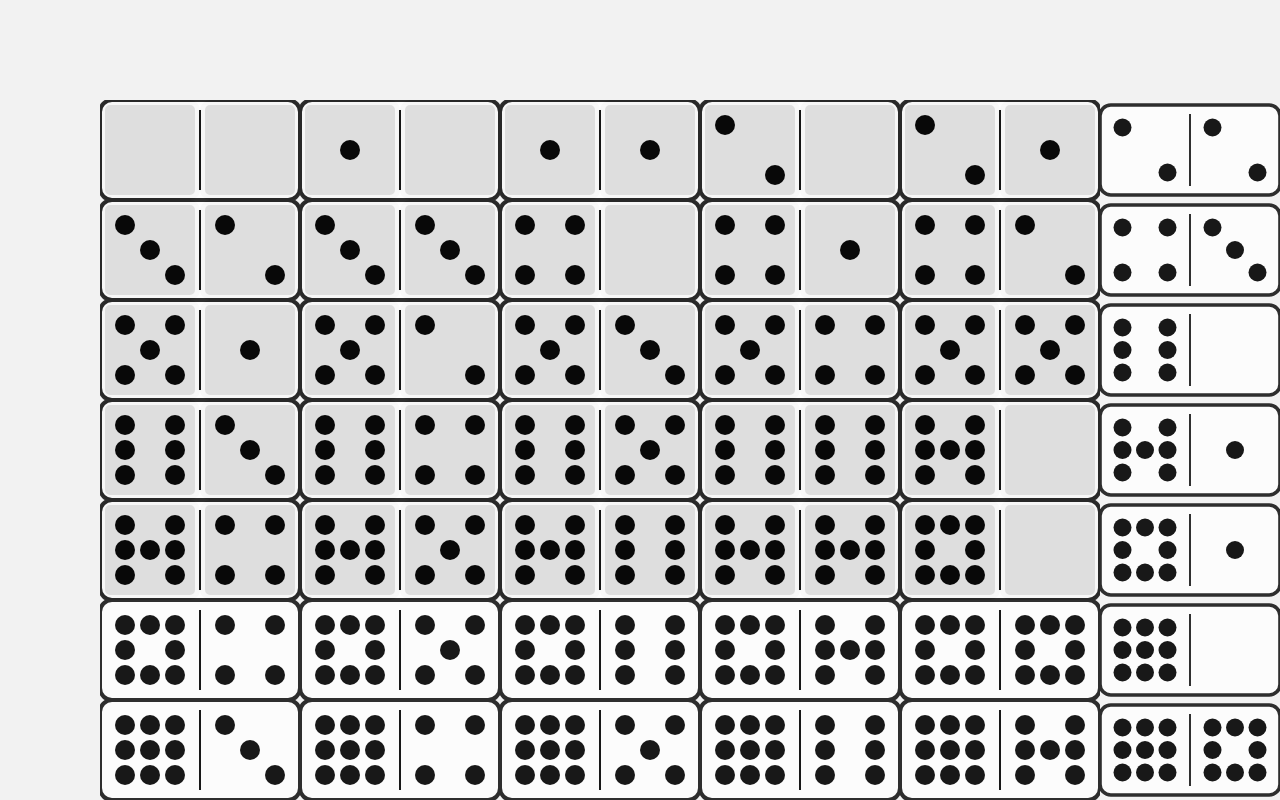
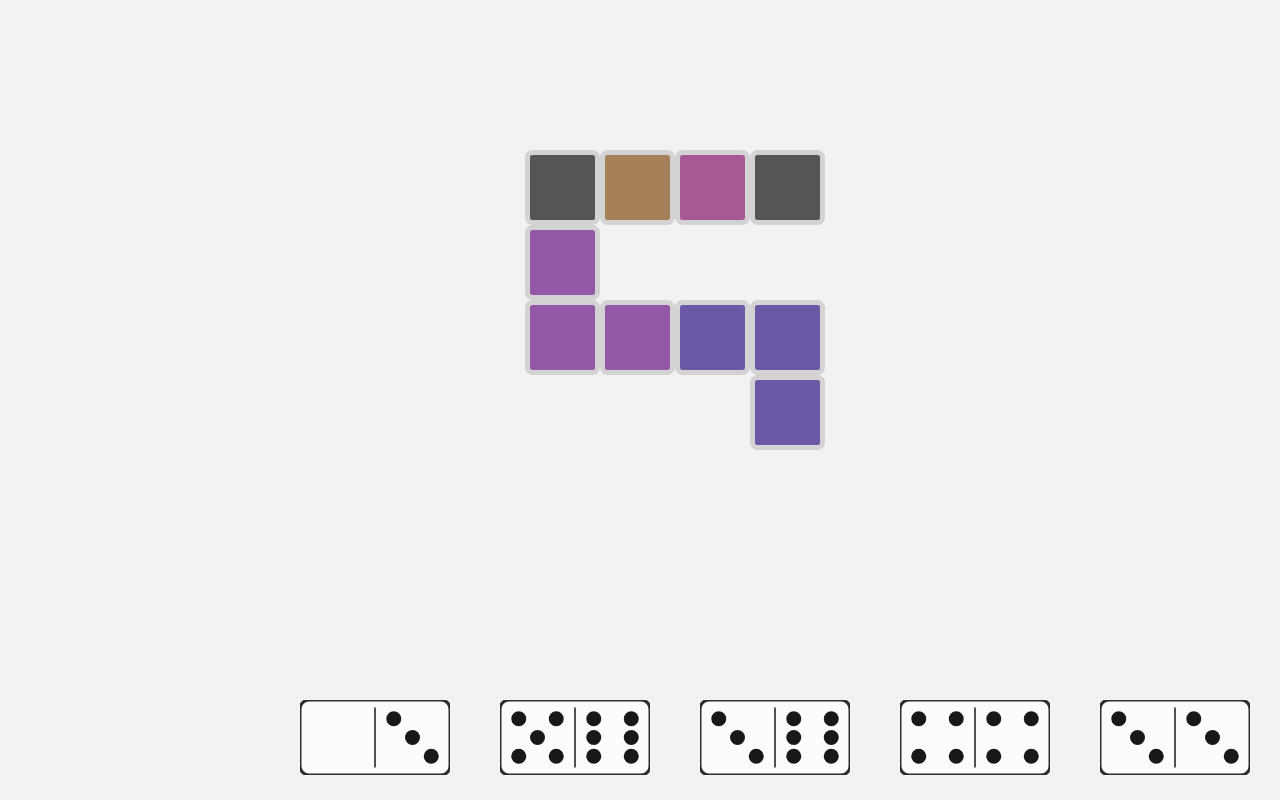
Before and after one commit to repineap/pipsvue, a Vue app: page / in a window 1280 px wide. Built offline with nearby package versions, Linux system fonts and the light colour scheme.

Commit message:
Functioning game

```diff
--- a/src/App.vue
+++ b/src/App.vue
@@ -3,38 +3,159 @@ import DraggableDomino from "./components/DraggableDomino.vue";
 import PipsGrid from "./components/PipsGrid.vue";
 import { ref } from "vue";
 import {
+  RegionType,
   Rotation,
   type Domino,
   type DominoPosition,
   type Position,
+  type Region,
 } from "@/components/types/domino.ts";
 
 // const DOMINO_SIZE = 100;
 
 const dominoes = ref<DominoPosition[]>([]);
-let index = 0;
-for (let i = 0; i <= 9; i++) {
-  for (let j = 0; j <= i; j++) {
-    const newDomino: Domino = {
-      id: index,
-      left: i,
-      right: j,
-      rotation: Rotation.Right,
-    };
-    const newPosition: Position = {
-      x: 100 + (index % 8) * 200,
-      y: 100 + 100 * Math.floor(index / 8),
-    };
-    dominoes.value.push({ domino: newDomino, position: newPosition, isValid: true });
-    index++;
-  }
-}
-// while (dominoes.value.length > 10) {
+// let index = 0;
+// for (let i = 0; i <= 9; i++) {
+//   for (let j = 0; j <= i; j++) {
+//     const newDomino: Domino = {
+//       id: index,
+//       left: i,
+//       right: j,
+//       rotation: Rotation.Right,
+//     };
+//     const newPosition: Position = {
+//       x: 100 + (index % 8) * 200,
+//       y: 100 + 100 * Math.floor(index / 8),
+//     };
+//     dominoes.value.push({ domino: newDomino, position: newPosition, isValid: true });
+//     index++;
+//   }
+// }
+// while (dominoes.value.length > 5) {
 //   dominoes.value.splice(Math.round(Math.random() * dominoes.value.length), 1);
 // }
 
-const rows = 5;
-const cols = 10;
+dominoes.value.push({
+  domino: { id: 1, left: 0, right: 3, rotation: Rotation.Right },
+  position: { x: 300, y: 700 },
+  isValid: true,
+});
+
+dominoes.value.push({
+  domino: { id: 2, left: 5, right: 6, rotation: Rotation.Right },
+  position: { x: 500, y: 700 },
+  isValid: true,
+});
+
+dominoes.value.push({
+  domino: { id: 3, left: 3, right: 6, rotation: Rotation.Right },
+  position: { x: 700, y: 700 },
+  isValid: true,
+});
+
+dominoes.value.push({
+  domino: { id: 4, left: 4, right: 4, rotation: Rotation.Right },
+  position: { x: 900, y: 700 },
+  isValid: true,
+});
+
+dominoes.value.push({
+  domino: { id: 5, left: 3, right: 3, rotation: Rotation.Right },
+  position: { x: 1100, y: 700 },
+  isValid: true,
+});
+
+function hslToHex(h: number, s: number, l: number): string {
+  s /= 100;
+  l /= 100;
+
+  const a = s * Math.min(l, 1 - l);
+  const f = (n: number) => {
+    const k = (n + h / 30) % 12;
+    const color = l - a * Math.max(Math.min(k - 3, 9 - k, 1), -1);
+    return Math.round(255 * color)
+      .toString(16)
+      .padStart(2, "0");
+  };
+
+  return `#${f(0)}${f(8)}${f(4)}`;
+}
+
+function generateRandomMutedHex(): string {
+  const hue = Math.floor(Math.random() * 361);
+  const saturation = Math.floor(Math.random() * 21) + 20; // 20% to 40%
+  const lightness = Math.floor(Math.random() * 21) + 45; // 45% to 65%
+
+  return hslToHex(hue, saturation, lightness);
+}
+
+const colors: string[] = [];
+for (let hue = 0; hue < 360; hue += 15) {
+  colors.push(hslToHex(hue, 30, 50));
+}
+
+const popRandomColor = (): string => {
+  const poppedArray = colors.splice(Math.floor(Math.random() * colors.length), 1);
+  return poppedArray[0]!;
+};
+
+const regions = ref<Region[]>([]);
+regions.value.push({
+  squares: [{ x: 2, y: 0 }],
+  regionType: RegionType.SumsTo,
+  regionValue: 3,
+  regionColor: popRandomColor(),
+});
+
+regions.value.push({
+  squares: [{ x: 1, y: 0 }],
+  regionType: RegionType.LessThan,
+  regionValue: 6,
+  regionColor: popRandomColor(),
+});
+
+regions.value.push({
+  squares: [
+    { x: 0, y: 0 },
+    { x: 3, y: 0 },
+  ],
+  regionType: RegionType.Blank,
+  regionValue: -1,
+  regionColor: "#555555",
+});
+
+regions.value.push({
+  squares: [
+    { x: 0, y: 1 },
+    { x: 0, y: 2 },
+    { x: 1, y: 2 },
+  ],
+  regionType: RegionType.AllEqual,
+  regionValue: -1,
+  regionColor: popRandomColor(),
+});
+
+regions.value.push({
+  squares: [
+    { x: 2, y: 2 },
+    { x: 3, y: 2 },
+    { x: 3, y: 3 },
+  ],
+  regionType: RegionType.SumsTo,
+  regionValue: 8,
+  regionColor: popRandomColor(),
+});
+
+const rows =
+  regions.value.reduce(
+    (maxVal, region) => Math.max(maxVal, ...region.squares.map((square) => square.y)),
+    0,
+  ) + 1;
+const cols =
+  regions.value.reduce(
+    (maxVal, region) => Math.max(maxVal, ...region.squares.map((square) => square.x)),
+    0,
+  ) + 1;
 
 const grid = ref<number[][]>(Array.from({ length: rows }, () => new Array<number>(cols).fill(-1)));
 const dominoPlacements: { [key: number]: DominoCoordinate } = {};
@@ -88,7 +209,7 @@ const validPosition = (coordinates: Position): boolean => {
 const getGridBoundingBox = (): DOMRect | undefined =>
   pipsGrid.value?.gridContainer?.getBoundingClientRect();
 
-function placeDomino(gridSquares: DominoCoordinate): boolean {
+function placeDomino(gridSquares: DominoCoordinate, domino: Domino): boolean {
   const { left, right } = gridSquares;
   if (
     !grid.value ||
@@ -99,10 +220,48 @@ function placeDomino(gridSquares: DominoCoordinate): boolean {
   ) {
     return true;
   }
-  grid.value[left.y]![left.x] = 1;
-  grid.value[right.y]![right.x] = 1;
+  grid.value[left.y]![left.x] = domino.left;
+  grid.value[right.y]![right.x] = domino.right;
   return false;
 }
+
+const validateRegions = (): boolean => {
+  let regionsValid = true;
+  for (const region of regions.value.filter((region) => region.regionType != RegionType.Blank)) {
+    const values = region.squares
+      .map(({ x, y }) => grid.value[y]![x]!)
+      .filter((value) => value != -1);
+    if (values.length != region.squares.length) {
+      region.isValid = false;
+      regionsValid = false;
+      continue;
+    }
+    switch (region.regionType) {
+      case RegionType.AllDifferent: {
+        region.isValid = values.length === new Set(values).size;
+        break;
+      }
+      case RegionType.AllEqual: {
+        region.isValid = values.every((value) => value === values[0]);
+        break;
+      }
+      case RegionType.GreaterThan: {
+        region.isValid = values.reduce((acc, value) => acc + value, 0) > region.regionValue;
+        break;
+      }
+      case RegionType.LessThan: {
+        region.isValid = values.reduce((acc, value) => acc + value, 0) < region.regionValue;
+        break;
+      }
+      case RegionType.SumsTo: {
+        region.isValid = values.reduce((acc, value) => acc + value, 0) === region.regionValue;
+        break;
+      }
+    }
+    regionsValid = region.isValid || false;
+  }
+  return regionsValid;
+};
 
 function dominoChangedCallback(center: Position, dominoSize: number, dominoIdx: number) {
   const movedDominoPos = dominoes.value[dominoIdx];
@@ -116,22 +275,17 @@ function dominoChangedCallback(center: Position, dominoSize: number, dominoIdx:
   if (currentDominoPlacement) {
     removeDomino(currentDominoPlacement);
   }
-  const intersectsAnyOther = placeDomino(gridSquares);
+  const intersectsAnyOther = placeDomino(gridSquares, movedDomino);
   if (!intersectsAnyOther) {
     dominoPlacements[dominoIdx] = gridSquares;
   }
   movedDominoPos.isValid = !intersectsAnyOther;
+  if (validateRegions()) alert("YOU WIN");
 }
 </script>
 
 <template>
-  <header>
-    <!-- <img alt="Vue logo" class="logo" src="./assets/logo.svg" width="125" height="125" />
-
-    <div class="wrapper">
-      <HelloWorld msg="I did it lmao lol!" />
-    </div> -->
-  </header>
+  <header></header>
 
   <main>
     <DraggableDomino
@@ -140,7 +294,7 @@ function dominoChangedCallback(center: Position, dominoSize: number, dominoIdx:
       :key="domino.domino.id"
       @dominoChanged="(center, size) => dominoChangedCallback(center, size, index)"
     />
-    <PipsGrid ref="pipsGrid" v-model="grid" />
+    <PipsGrid ref="pipsGrid" v-model:grid="grid" v-model:regions="regions" />
   </main>
 </template>
 
--- a/src/assets/base.css
+++ b/src/assets/base.css
@@ -35,7 +35,7 @@
 
   --section-gap: 160px;
 
-  --domino-size: 100px;
+  --domino-size: 75px;
 }
 
 @media (prefers-color-scheme: dark) {
--- a/src/components/PipsGrid.vue
+++ b/src/components/PipsGrid.vue
@@ -1,7 +1,27 @@
 <script setup lang="ts">
-import { ref } from "vue";
+import { computed, ref, watch } from "vue";
+import type { Region } from "./types/domino";
 
-const gridModel = defineModel<number[][]>({ required: true });
+const grid = defineModel<number[][]>("grid", { required: true });
+const regions = defineModel<Region[]>("regions", { required: true });
+
+const rows = computed(() => grid.value.length);
+const columns = computed(() => (!grid.value[0] ? 0 : grid.value[0].length));
+
+const colorMap = computed(() => {
+  const map = Array.from({ length: rows.value }, () =>
+    new Array<string>(columns.value).fill("EMPTY"),
+  );
+
+  for (const region of regions.value) {
+    for (const square of region.squares) {
+      if (map[square.y]) {
+        map[square.y]![square.x] = region.regionColor;
+      }
+    }
+  }
+  return map;
+});
 
 const gridContainer = ref<HTMLElement | null>(null);
 
@@ -16,19 +36,16 @@ defineExpose({
 </script>
 
 <template>
-  <div
-    class="grid-container"
-    :style="{ '--cols': gridModel[0]!.length, '--rows': gridModel!.length }"
-    ref="gridContainer"
-  >
-    <template v-for="(row, rowIndex) in gridModel">
+  <div class="grid-container" :style="{ '--cols': columns, '--rows': rows }" ref="gridContainer">
+    <template v-for="(row, rowIndex) in grid">
       <div
         v-for="(col, colIndex) in row"
         :key="`${rowIndex}-${colIndex}`"
         class="box"
         :style="{
-          'background-color': '#555555',
-          visibility: col === -1 ? 'visible' : 'hidden',
+          'background-color': colorMap[rowIndex]?.[colIndex] || 'EMPTY',
+          visibility:
+            (colorMap[rowIndex]?.[colIndex] || 'EMPTY') !== 'EMPTY' ? 'visible' : 'hidden',
         }"
       ></div>
     </template>
--- a/src/components/types/domino.ts
+++ b/src/components/types/domino.ts
@@ -22,3 +22,25 @@ export interface DominoPosition {
   position: Position;
   isValid: boolean;
 }
+
+export enum RegionType {
+  Blank,
+  LessThan,
+  GreaterThan,
+  SumsTo,
+  AllEqual,
+  AllDifferent,
+}
+
+export interface Region {
+  squares: Position[];
+  regionType: RegionType;
+  regionValue: number;
+  regionColor: string;
+  isValid?: boolean;
+}
+
+export interface GridModel {
+  regions: Region[];
+  grid: number[][];
+}
```
